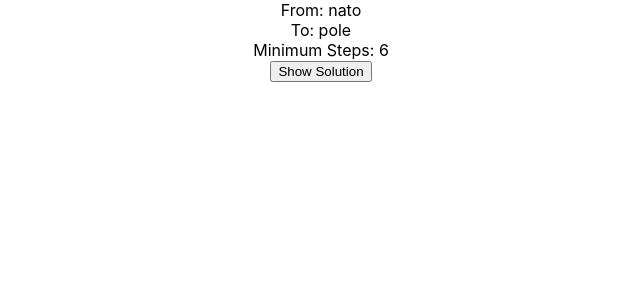
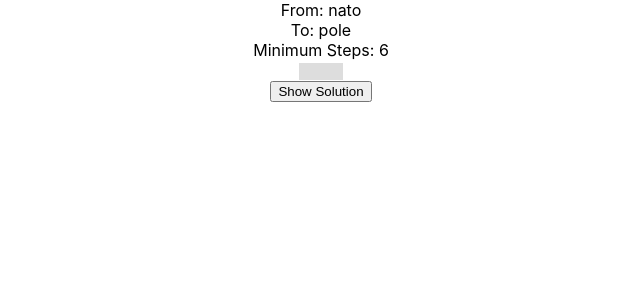
Before and after one commit to garyarzuma/wordder, a React (Create React App) app: page / in a window 1280 px wide. Shown: the top 300 px of the page, without its empty margins (319-959 px from the left). Built offline with nearby package versions, Linux system fonts and the light colour scheme.

Commit message:
added input and updating currentguess and previous guess based on guess result

```diff
--- a/src/App.js
+++ b/src/App.js
@@ -2,6 +2,9 @@ import './App.css';
 import React, {useState, useEffect} from 'react';
 import wordList from './graphs/wordLists/four_word_list.js'
 import { traverseGraph } from './graphs/traverseGraph';
+import Solution from './components/Solution'
+import Guessboxes from './components/Guessboxes'
+import {buildGraph} from './graphs/utils/buildGraph'
 
 function App() {
   const [fromWord, setFromWord] = useState('best')
@@ -9,21 +12,28 @@ function App() {
   const [minSteps, setMinSteps] = useState(null)
   const [answerArray, setAnswerArray] = useState([])
   const [showSolution, setShowSolution] = useState(false)
+  const [currentGuess, setCurrentGuess] = useState('curr')
+  const [graph,setGraph] = useState(buildGraph())
+  const [prevGuess,setPrevGuess] = useState('prev')
 
   useEffect(()=>{
     let answer = null
     let from = ''
     let to = ''
+    let myGraph = buildGraph()
     while (answer === null || answer[0]<2){
       from = wordList[Math.floor(Math.random()*(wordList.length))-1]
       to = wordList[Math.floor(Math.random()*(wordList.length))-1]
+      myGraph = buildGraph()
       answer = traverseGraph(from,to) //returns an array where [0] is the steps, [1] answer list
-      console.log(answer,from,to)
+      //console.log(answer,from,to)
     }
     setFromWord(from)
     setToWord(to)
     setMinSteps(answer[0])
     setAnswerArray(answer[1])
+    setGraph(myGraph)
+    setPrevGuess(from)
   },[])
 
   //console.log(traverseGraph('bldg','chic'))
@@ -32,22 +42,37 @@ function App() {
     setShowSolution(!showSolution)
   }
 
+  const handleGuess = () => {
+    console.log(currentGuess, prevGuess)
+    if(currentGuess in graph.getVertList()){
+      const myGuessVertex = graph.getVertex(currentGuess)
+      const myGuessConnections = myGuessVertex.getConnections()
+      let goodGuess = false
+      for (let nbr of myGuessConnections){
+           if(nbr[0].getId() === prevGuess){
+              goodGuess = true
+           }
+      }
+      console.log(goodGuess)
+      if(goodGuess) setPrevGuess(currentGuess)
+      else console.log("NOT ONE LETTER AWAY")
+    }
+    else console.log("BAD GUESS")
+  }
+
+  useEffect(()=>{
+    handleGuess()
+  }, [currentGuess])
+
   return (
     <div className="App">
-      <div>From: {fromWord}</div>
+      <div>From: {prevGuess}</div>
       <div>To:  {toWord}</div>
       <div>Minimum Steps: {minSteps}</div>
+      <Guessboxes setCurrentGuess={setCurrentGuess} handleGuess={handleGuess}/>
       <button onClick={handleSolutionClick}>{showSolution ? "Hide Solution":"Show Solution"}</button>
       {showSolution &&
-        <div className="answer-list">
-          {answerArray.map(word => {
-            return (
-              <div key={word} className="answer">{word}----{'>'}</div>
-            )
-          })}
-          <div className="answer" >{toWord}</div>
-        </div>
-      }
+      <Solution toWord = {toWord} answerArray={answerArray}/> }
     </div>
   );
 }
--- /dev/null
+++ b/src/components/Guessboxes.js
@@ -0,0 +1,23 @@
+import React from "react"
+import {useField} from '../hooks/useField'
+import './css/Guessboxes.css';
+
+const Guessboxes= ({setCurrentGuess, handleGuess}) => {
+    const guess = useField('guess')
+    const handleSubmit = (event) =>  {
+        event.preventDefault()
+        setCurrentGuess(guess.value)
+        guess.onReset()
+    }
+    return(
+
+        <div className="guessboxes">
+            <form onSubmit={handleSubmit}>
+                <input className="guessBox" {...guess}/>
+            </form>
+        </div>
+
+    )
+}
+
+export default Guessboxes
--- /dev/null
+++ b/src/components/Solution.js
@@ -0,0 +1,19 @@
+import React from "react"
+
+const Solution = ({answerArray,toWord}) => {
+
+    return(
+
+        <div className="answer-list">
+          {answerArray.map(word => {
+            return (
+              <div key={word} className="answer">{word}----{'>'}</div>
+            )
+          })}
+          <div className="answer" >{toWord}</div>
+        </div>
+
+    )
+}
+
+export default Solution
--- /dev/null
+++ b/src/components/css/Guessboxes.css
@@ -0,0 +1,8 @@
+.guessBox {
+	border: none;
+    background-color: rgb(221, 221, 221);
+    resize: none;
+    outline: none;
+	text-align:center;
+	width: 3em
+}
--- /dev/null
+++ b/src/hooks/useField.js
@@ -0,0 +1,20 @@
+import { useState } from "react"
+
+export const useField = (type) => {
+    const [value, setValue] = useState('')
+
+    const onChange = (event) => {
+      setValue(event.target.value)
+    }
+
+    const onReset = () => {
+        setValue('')
+    }
+
+    return {
+      type,
+      value,
+      onChange,
+      onReset
+    }
+}
```
Also changed, not shown: 1 other file (tests, documents, lock files or other folders).
